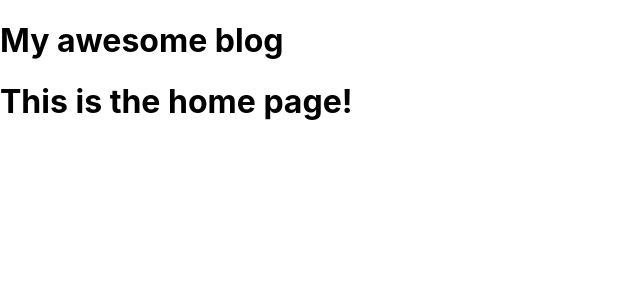
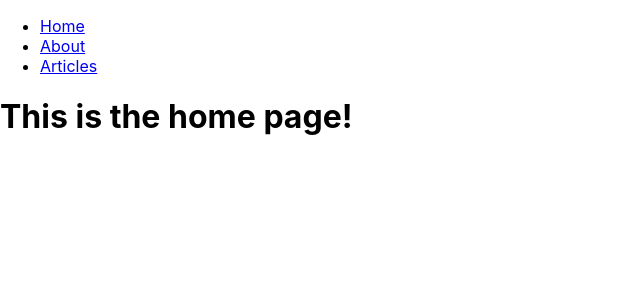
Before and after one commit to uilianrocha/react-blog-app, a React (Create React App) app: page / in a window 1280 px wide. Shown: the top 300 px of the page, without its empty margins (0-640 px from the left). Built offline with nearby package versions, Linux system fonts and the light colour scheme.

Commit message:
Implement Navigation Bar in the App

```diff
--- a/src/App.js
+++ b/src/App.js
@@ -1,5 +1,6 @@
 import "./App.css";
 import { BrowserRouter, Routes, Route } from "react-router-dom";
+import NavBar from "./NavBar";
 import HomePage from "./pages/HomePage";
 import AboutPage from "./pages/AboutPage";
 import ArticlesListPage from "./pages/ArticlesListPage";
@@ -9,7 +10,7 @@ function App() {
   return (
     <BrowserRouter>
       <div className="App">
-        <h1> My awesome blog</h1>
+        <NavBar />
         <div id="page-body">
           <Routes>
             <Route path="/" element={<HomePage />} />
```
